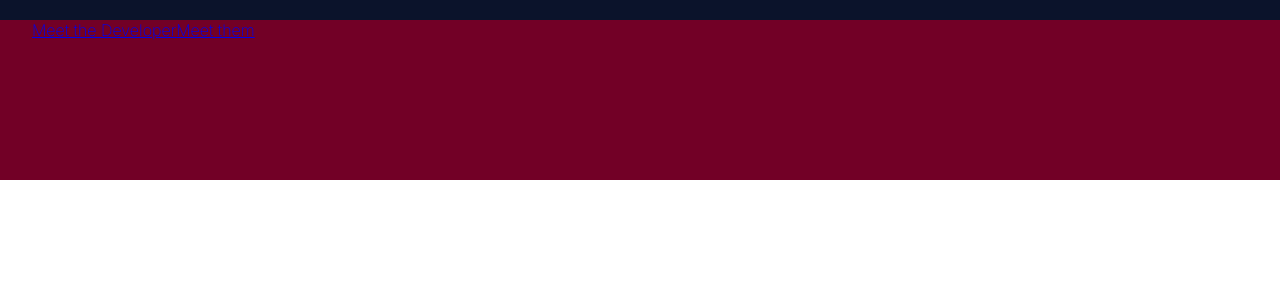
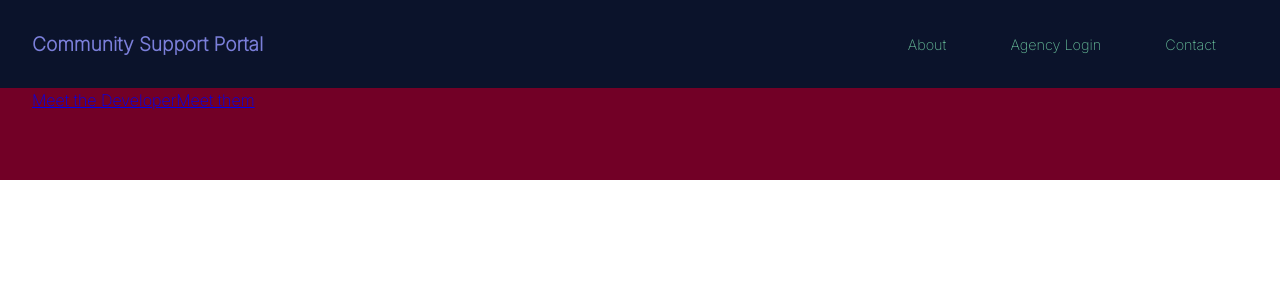
Before and after one commit to vish-opatha/community-support-portal, a React (Create React App) app: page / in a window 1280 px wide. Shown: the top 300 px of the page. Built offline with nearby package versions, Linux system fonts and the light colour scheme.

Commit message:
Update Footer flex properties

```diff
--- a/src/components/Footer.js
+++ b/src/components/Footer.js
@@ -18,10 +18,10 @@ export default Footer;
 
 const Section = styled.div`
   padding: 0 2rem;
-  // display: flex;
+  display: flex;
   // justify-content: space-between;
   align-items: center;
-  position: sticky;
+  // position: relative;
   bottom: 0;
   left: 0;
   right: 0;
```
